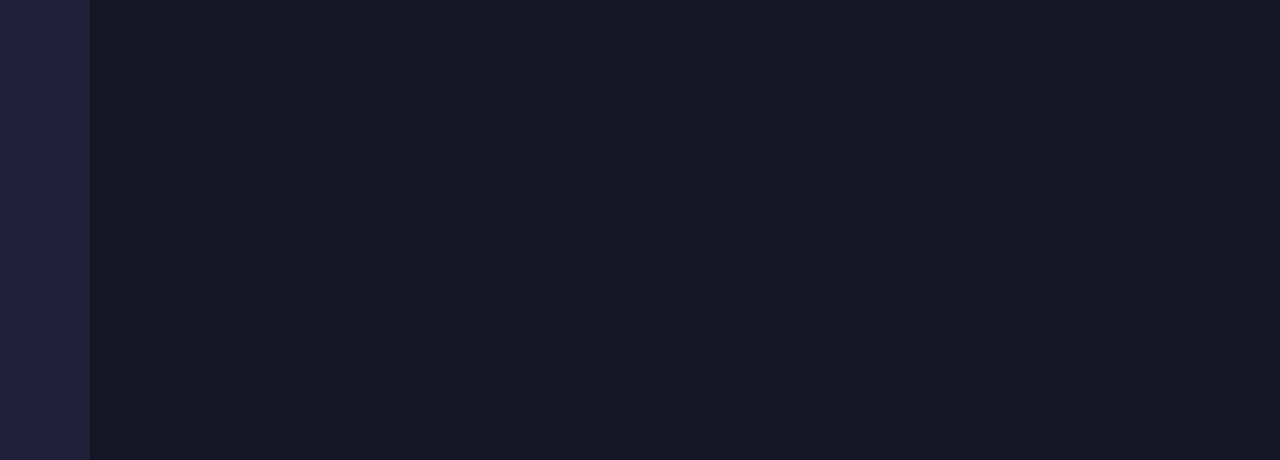
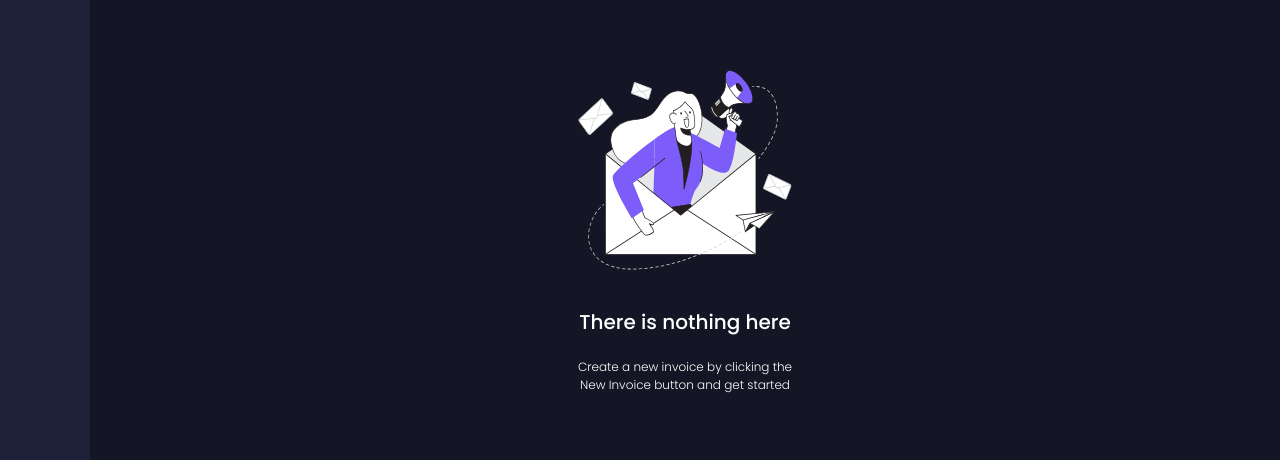
Before and after one commit to EdwardCastle/nuxt-1, a Nuxt app: page / in a window 1280 px wide. Shown: the part 242-702 px from the top of the page. Built offline with nearby package versions, Linux system fonts and the light colour scheme; no server answers; the database is empty.

Commit message:
feat: added images in case no invoices

```diff
--- a/pages/index.vue
+++ b/pages/index.vue
@@ -24,8 +24,13 @@
         </div>
       </div>
     </div>
-    <div>
+    <div v-if="invoiceData.length > 0">
       <Invoice v-for="(invoice, index) in invoiceData" :invoice="invoice" :key="index"/>
+    </div>
+    <div v-else class="empty flex flex-column">
+      <img src="@/assets/images/illustration-empty.svg" alt="">
+      <h3>There is nothing here</h3>
+      <p>Create a new invoice by clicking the New Invoice button and get started</p>
     </div>
   </div>
 </template>
@@ -132,4 +137,27 @@
       }
     }
   }
+
+  .empty {
+    margin-top: 160px;
+    align-items: center;
+
+    img {
+      width: 214px;
+      height: 200px;
+    }
+
+    h3 {
+      font-size: 20px;
+      margin-top: 40px;
+    }
+
+    p {
+      text-align: center;
+      max-width: 224px;
+      font-size: 12px;
+      font-weight: 300;
+      margin-top: 16px;
+    }
+  }
 </style>
```
